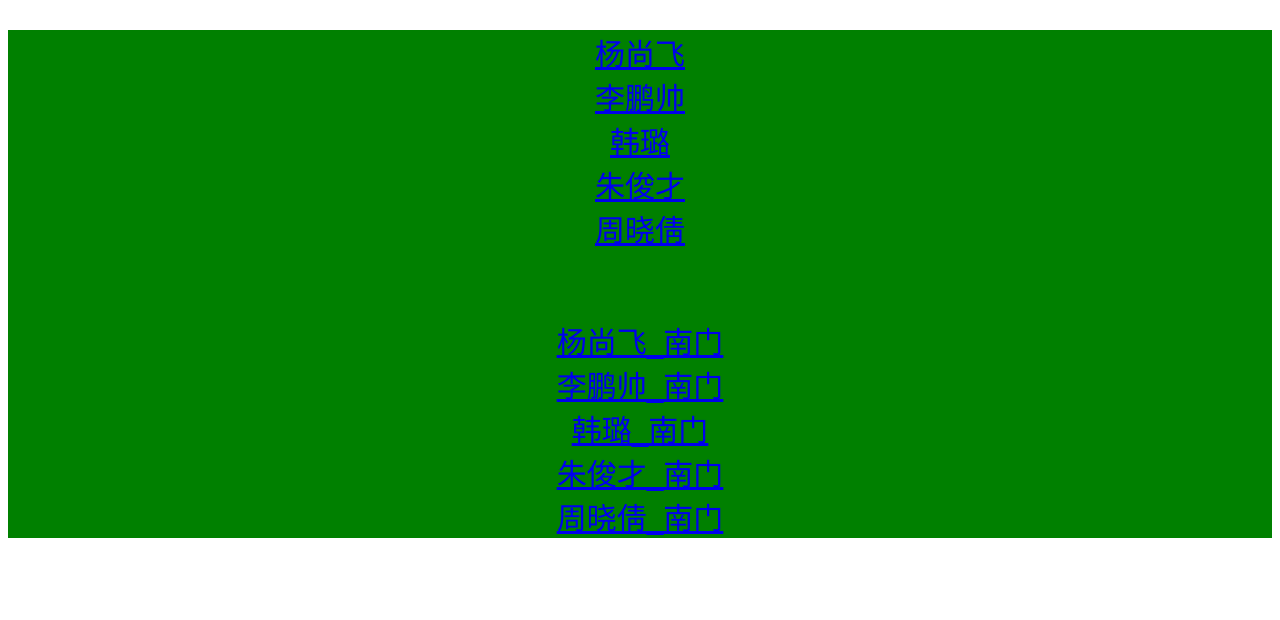
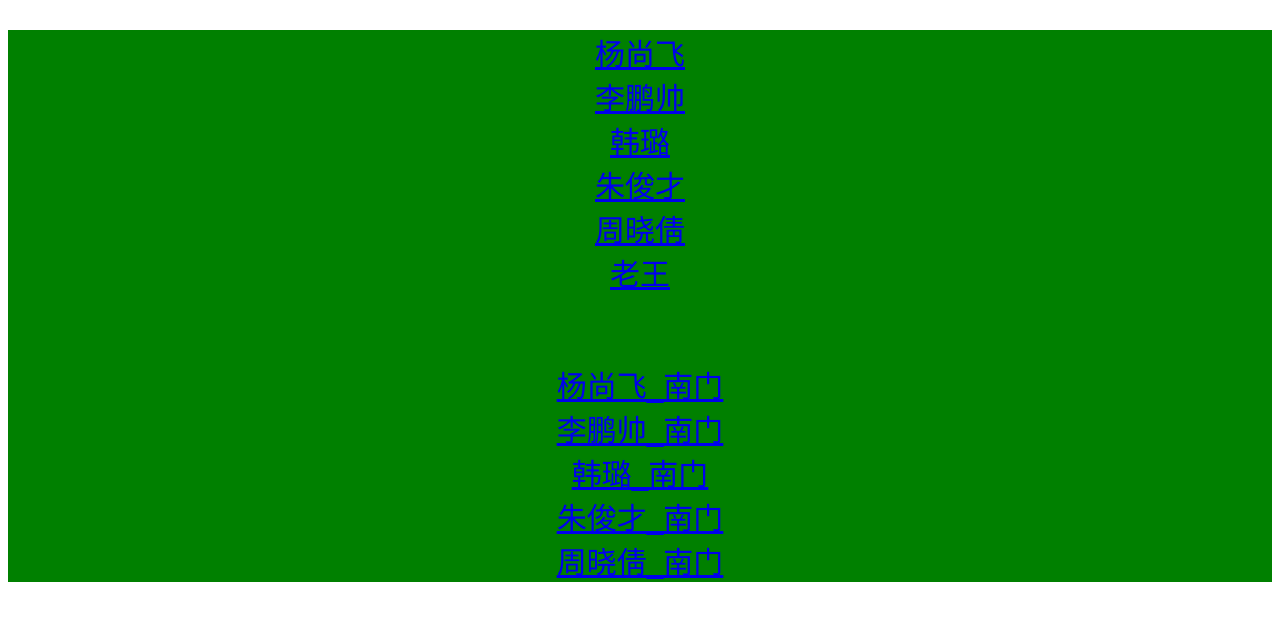
Before and after one commit to lpsOooO/lpsOooO.github.io, a plain HTML site: page index.html in a window 1280 px wide. Drawn offline with Linux system fonts and the light colour scheme.

Commit message:
Update index.html

```diff
--- a/index.html
+++ b/index.html
@@ -9,6 +9,7 @@
 			<a href="./Access/DoorCheck_Han.html" >韩璐</a><br/>
 			<a href="./Access/DoorCheck_Zhu.html" >朱俊才</a><br/>
 			<a href="./Access/DoorCheck_Zhou.html" >周晓倩</a><br/>
+		        <a href="./Access/DoorCheck_Wang.html" >老王</a><br/>
 
 			<br/>
 			<br/>
```
